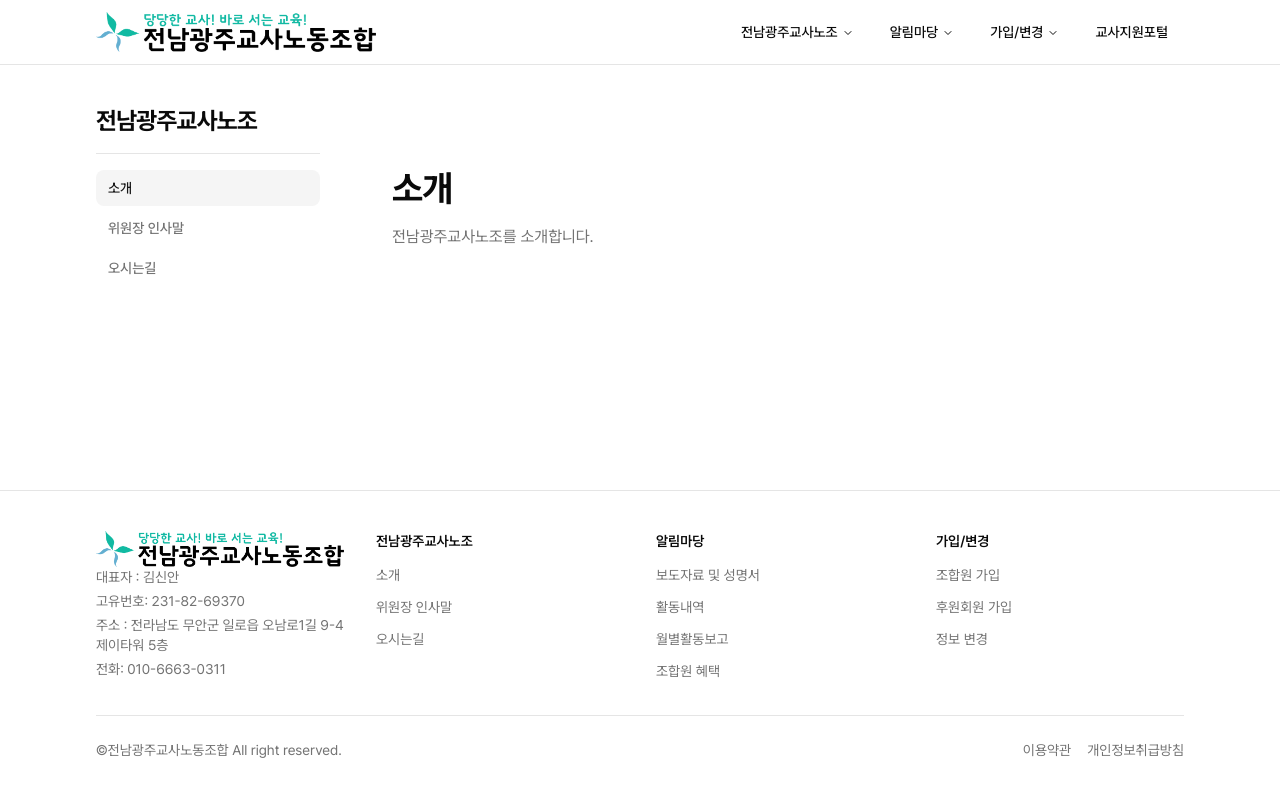
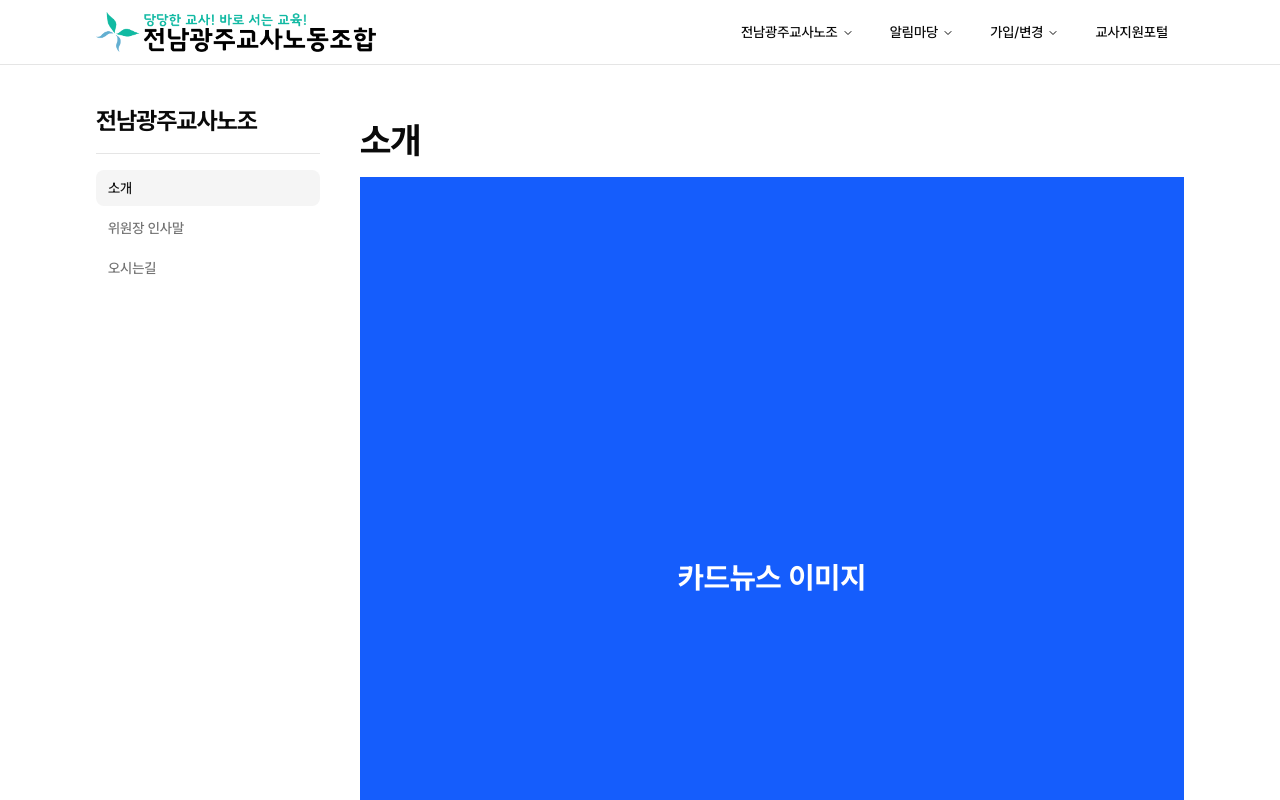
Before and after one commit to jntu20311/jntu-homepage, a React (Vite) app: page /about/intro in a window 1280 px wide. Shown: the top 800 px of the page. Built offline with nearby package versions, Linux system fonts and the light colour scheme.

Commit message:
fix : 소개 하위 메뉴 페이지 목업데이터 추가

```diff
--- a/src/pages/about/greeting/GreetingPage.tsx
+++ b/src/pages/about/greeting/GreetingPage.tsx
@@ -1,5 +1,12 @@
 import { PageHeader } from "@/shared/ui/page-header";
 
 export const GreetingPage = () => {
-  return <PageHeader title="위원장 인사말" description="위원장의 인사말입니다." />;
+  return (
+    <div>
+      <PageHeader title="위원장 인사말" description="위원장의 인사말입니다." />
+      <div className="flex w-full items-center justify-center text-white text-3xl font-bold bg-green-600 h-200">
+        {"카드뉴스 이미지"}
+      </div>
+    </div>
+  );
 };
--- a/src/pages/about/intro/AboutIntroPage.tsx
+++ b/src/pages/about/intro/AboutIntroPage.tsx
@@ -1,5 +1,13 @@
 import { PageHeader } from "@/shared/ui/page-header";
 
 export const AboutIntroPage = () => {
-  return <PageHeader title="소개" description="전남광주교사노조를 소개합니다." />;
+  return (
+    <section>
+      <PageHeader title="소개" description="전남광주교사노조를 소개합니다." />
+
+      <div className="flex w-full items-center justify-center text-white text-3xl font-bold bg-blue-600 h-200 ">
+        {"카드뉴스 이미지"}
+      </div>
+    </section>
+  );
 };
--- a/src/pages/about/location/LocationPage.tsx
+++ b/src/pages/about/location/LocationPage.tsx
@@ -1,5 +1,16 @@
+import { CONSTANTS } from "@/shared/configs/constants";
 import { PageHeader } from "@/shared/ui/page-header";
 
 export const LocationPage = () => {
-  return <PageHeader title="오시는길" description="찾아오시는 길을 안내합니다." />;
+  return (
+    <div>
+      <PageHeader title="오시는길" description="찾아오시는 길을 안내합니다." />
+      <div className="flex w-full items-center justify-center text-white text-3xl font-bold bg-blue-600 aspect-[2/1] whitespace-pre-wrap">
+        {"지도 들어갈 자리\n(2:1 비율)"}
+      </div>
+      <div> {`우편번호 : ${CONSTANTS.POSTCODE}`}</div>
+      <div>{CONSTANTS.ADDRESS}</div>
+      <div>{CONSTANTS.TEL}</div>
+    </div>
+  );
 };
--- a/src/shared/configs/constants.ts
+++ b/src/shared/configs/constants.ts
@@ -15,6 +15,7 @@
   REPRESENTATIVE: "대표자 : 김신안",
   NUMBER: "고유번호: 231-82-69370",
   ADDRESS: "주소 : 전라남도 무안군 일로읍 오남로1길 9-4 제이타워 5층",
+  POSTCODE: "58581",
   TEL: "전화: 010-6663-0311",
   COPYRIGHT: "©전남광주교사노동조합 All right reserved.",
 };
--- a/src/shared/ui/page-header.tsx
+++ b/src/shared/ui/page-header.tsx
@@ -3,13 +3,13 @@
   description?: string;
 }
 
-export const PageHeader = ({ title, description }: PageHeaderProps) => {
+export const PageHeader = ({ title }: PageHeaderProps) => {
   return (
-    <section className="mx-auto w-full max-w-6xl px-4 py-16 sm:px-6 lg:px-8">
+    <section className="mx-auto w-full max-w-6xl py-4">
       <h1 className="text-3xl font-bold tracking-tight sm:text-4xl">{title}</h1>
-      {description ? (
+      {/* {description ? (
         <p className="mt-4 text-muted-foreground">{description}</p>
-      ) : null}
+      ) : null} */}
     </section>
   );
 };
```
